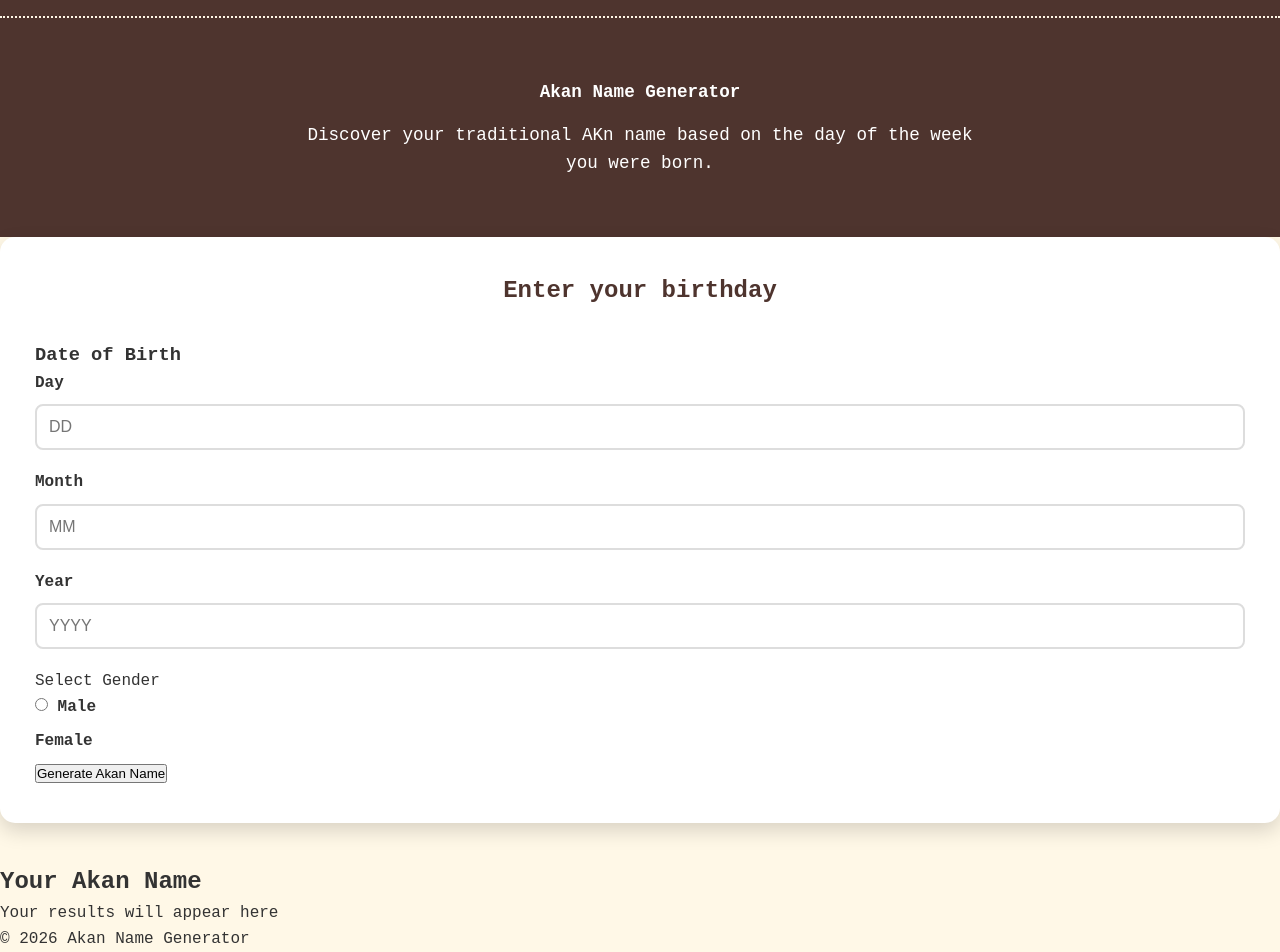
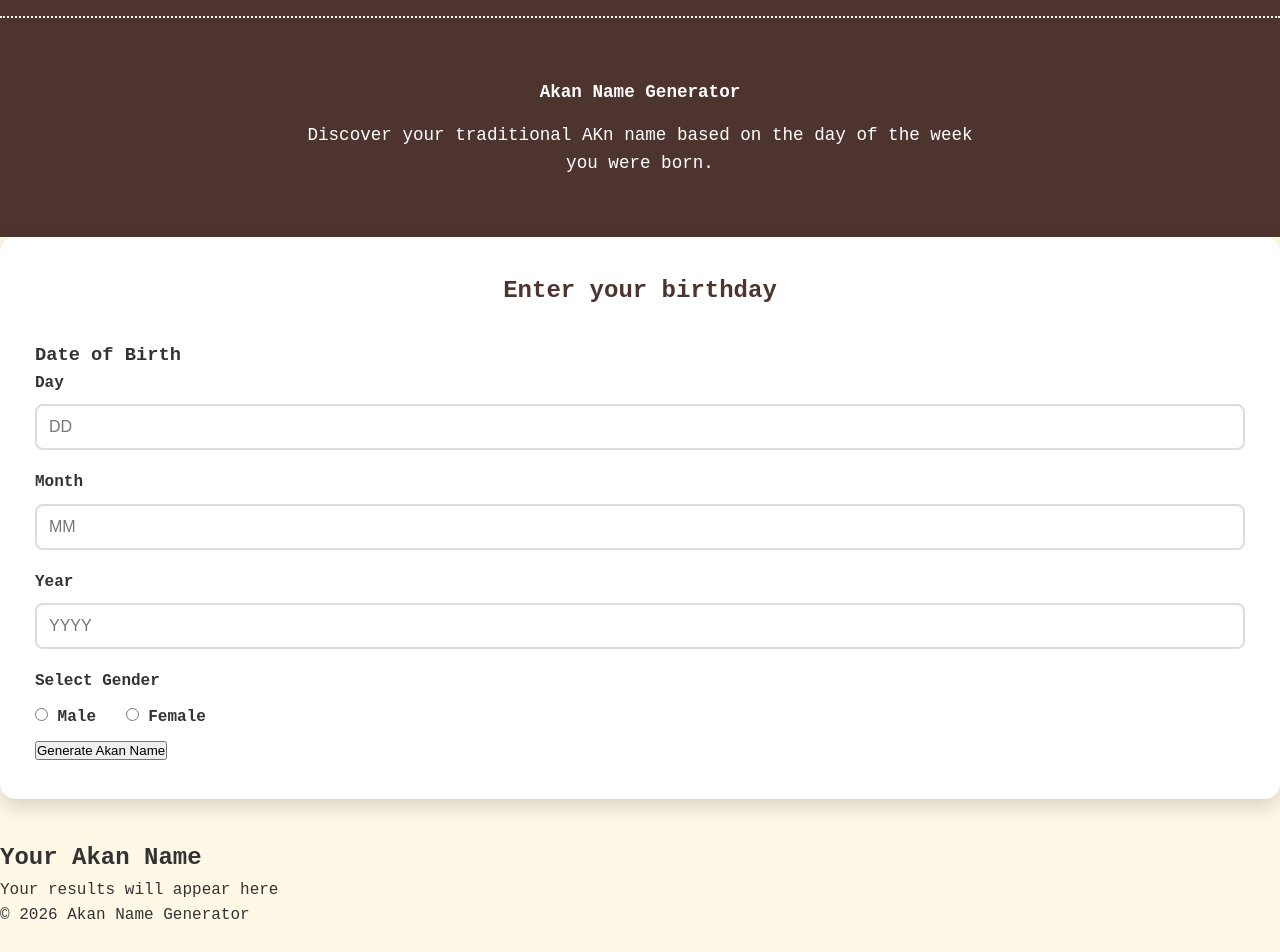
Before and after one commit to ronnmtu/Akan-Name-Generator, a plain HTML site: page index.html in a window 1280 px wide. Shown: the part 89-1041 px from the top of the page. After the commit the page ends 1018 px from the top, so only its background shows below. Drawn offline with Linux system fonts and the light colour scheme.

Commit message:
Added radio input to the gender section

```diff
--- a/index.html
+++ b/index.html
@@ -51,7 +51,8 @@
             Male
           </label>
 
-          <label type="radio" name="gender" value="female">
+          <label>
+            <input type="radio" name="gender" value="female">
             Female
           </label>
         </div>
--- a/style.css
+++ b/style.css
@@ -86,3 +86,14 @@ input[type="number"]:focus {
   outline:none;
   border-color:#D4A017;
 }
+
+.gender p {
+  font-weight: bold;
+  margin-bottom: 10px;
+}
+
+.gender label {
+  display: inline-block;
+  margin-right: 20px;
+  cursor: pointer;
+}
```
